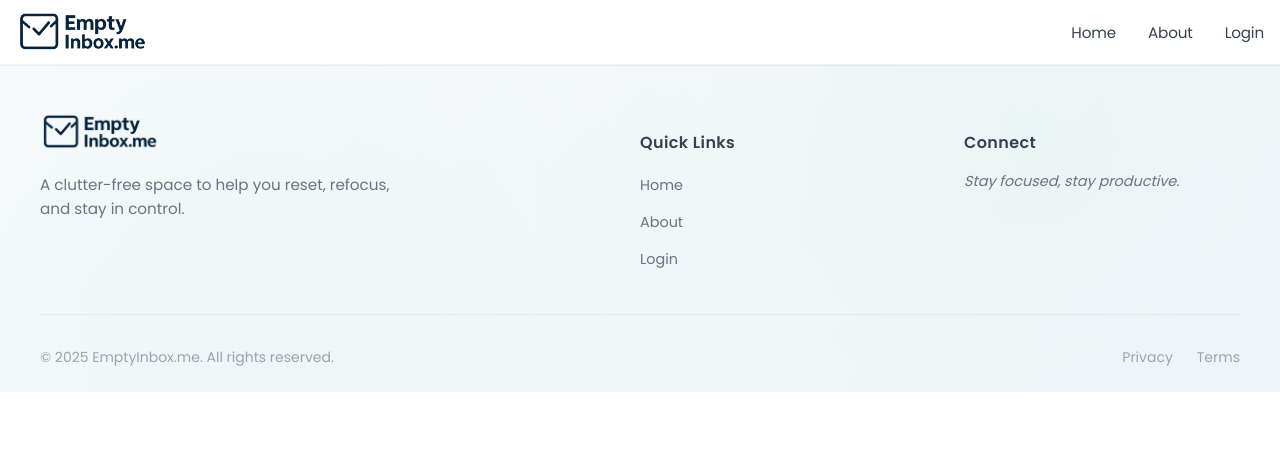
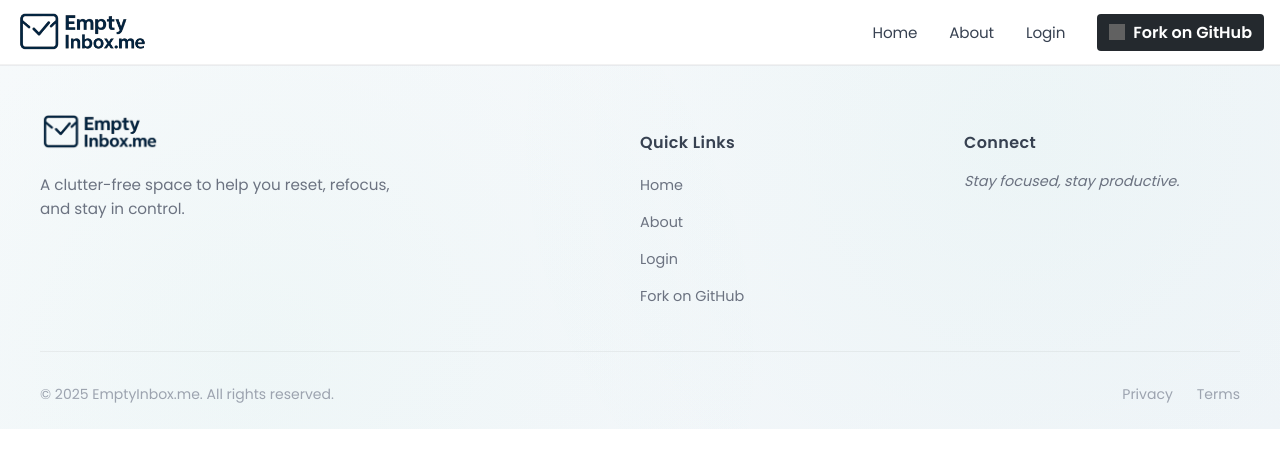
Before and after one commit to blockonomics/emptyinbox-me, a plain HTML site: page static/index.html in a window 1280 px wide. Drawn offline with Linux system fonts and the light colour scheme; grey boxes are pictures that could not be loaded.

Commit message:
add github fork button

```diff
--- a/static/components/molecules/Navbar/index.js
+++ b/static/components/molecules/Navbar/index.js
@@ -39,14 +39,28 @@ export function createNavbar() {
     navToggle.classList.toggle('nav-toggle-active');
   };
 
-  // Create nav links
-  NAV_LINKS.forEach(({ label, href }) => {
+  NAV_LINKS.forEach(({ label, href, external, className, icon }) => {
     const link = document.createElement('a');
     link.href = href;
-    link.textContent = label;
-    link.className = 'nav-link';
+    link.className = `${className || 'nav-link'}`;
 
-    // Close mobile menu when link is clicked
+    if (icon) {
+      const iconImg = document.createElement('img');
+      iconImg.src = icon;
+      iconImg.alt = `${label} icon`;
+      iconImg.className = 'nav-icon'; // Style this in CSS
+      link.appendChild(iconImg);
+    }
+
+    const textSpan = document.createElement('span');
+    textSpan.textContent = label;
+    link.appendChild(textSpan);
+
+    if (external) {
+      link.setAttribute('target', '_blank');
+      link.setAttribute('rel', 'noopener noreferrer');
+    }
+
     link.onclick = () => {
       nav.classList.remove('nav-open');
       navToggle.classList.remove('nav-toggle-active');
--- a/static/style.css
+++ b/static/style.css
@@ -2775,3 +2775,26 @@ html {
 .btn-icon {
   font-size: 18px;
 }
+
+.fork-button {
+  background-color: #24292e;
+  color: #fff;
+  padding: 6px 12px;
+  border-radius: 4px;
+  font-weight: bold;
+  text-decoration: none;
+  transition: background-color 0.3s ease;
+}
+
+.fork-button:hover {
+  background-color: #444c56;
+}
+
+.nav-icon {
+  width: 16px;
+  height: 16px;
+  margin-right: 8px;
+  vertical-align: middle;
+  filter: invert(1);
+  margin-bottom: 2px;
+}
--- a/static/utils/constants.js
+++ b/static/utils/constants.js
@@ -16,6 +16,13 @@ export const NAV_LINKS = [
   { label: 'Home', href: ROUTES.HOME },
   { label: 'About', href: ROUTES.ABOUT },
   { label: 'Login', href: ROUTES.LOGIN },
+  {
+    label: 'Fork on GitHub',
+    href: 'https://github.com/blockonomics/emptyinbox-me',
+    external: true,
+    icon: 'https://cdn.jsdelivr.net/npm/simple-icons@v9/icons/github.svg',
+    className: 'fork-button'
+  },
 ];
 
 export const LOGO = {
```
